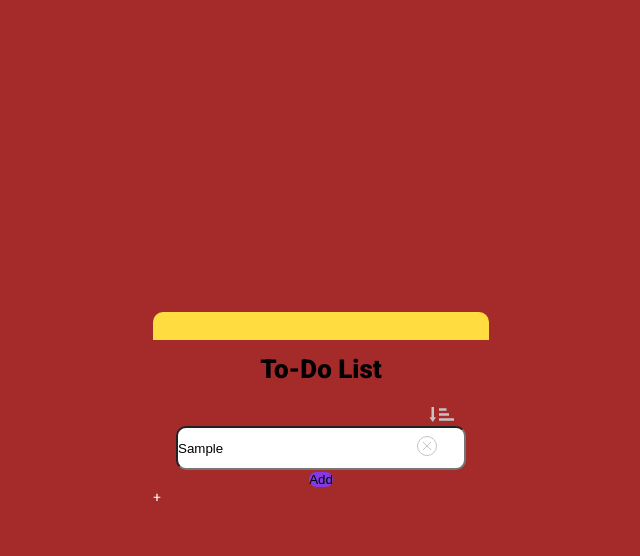
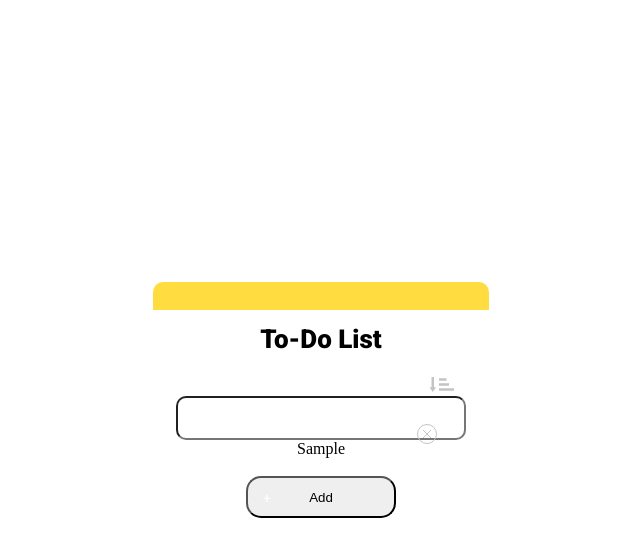
Before and after one commit to SanamVahabzada/To-Do-List, a plain HTML site: page index.html in a window 1280 px wide. Both pictures are taken after typing "Sample" into the empty fields and a click on the button "Add". Shown: the whole page, without its empty margins (319-959 px from the left). Drawn offline with Linux system fonts and the light colour scheme.

Commit message:
construction of js

```diff
--- a/css/style.css
+++ b/css/style.css
@@ -11,7 +11,7 @@
     display: flex;
     justify-content: center;
     align-items: center;
-    background-color: brown;
+    /* background-color: brown; */
     box-sizing: border-box;
 
 }
@@ -63,14 +63,14 @@ input{
 
 .plusIcon{
     position: absolute;
+    left: 110px;
+    bottom: 11px;
 }
 
 .add button{
-    background-color: #833AE0;
-    border: none;
+    /* background-color: #833AE0; */
     border-radius: 15px;
+    width: 150px;
+    height: 42px;
+    margin-top: 18px;
 }
-
-.add {
-
-}
--- a/index.html
+++ b/index.html
@@ -17,8 +17,9 @@
             <div class="filterIcon"> <img src="./images/Group74.svg" alt="filter icon">
             </div>
             <div class="snm">
-                <input type="text" required>
+                <input type="text" id="input" required>
                 <div class="removeIcon"><img src="./images/Group77.svg" alt="remove icon"></div>
+                <div class="list"></div>
             </div>
 
             <div class="add">
@@ -27,6 +28,8 @@
                     <img src="./images/+.svg" alt="Plus Icon">
                 </div>
             </div>
+
+
 
         </div>
     </div>
--- a/js/script.js
+++ b/js/script.js
@@ -0,0 +1,17 @@
+let add = document.querySelector('button');
+let list = document.querySelector('.list');
+let input = document.querySelector('input');
+
+add.addEventListener('click', () => {
+    let p = document.createElement('p');
+    let inputValue = document.getElementById('input').value
+    let t = document.createTextNode(inputValue);
+    p.appendChild(t);
+
+    if (inputValue === '') {
+        alert("You must write something!");
+    } else {
+        list.appendChild(p);
+    }
+    input.value = "";
+})
```
